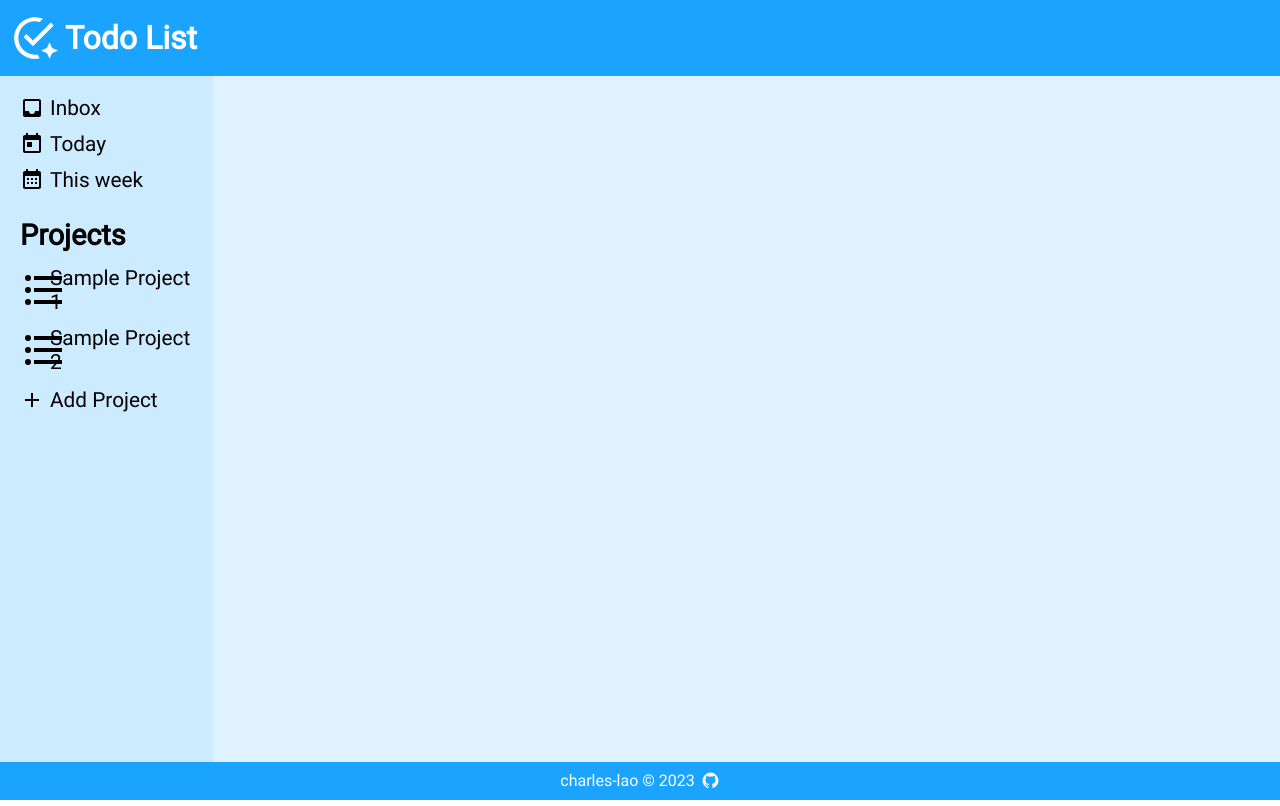
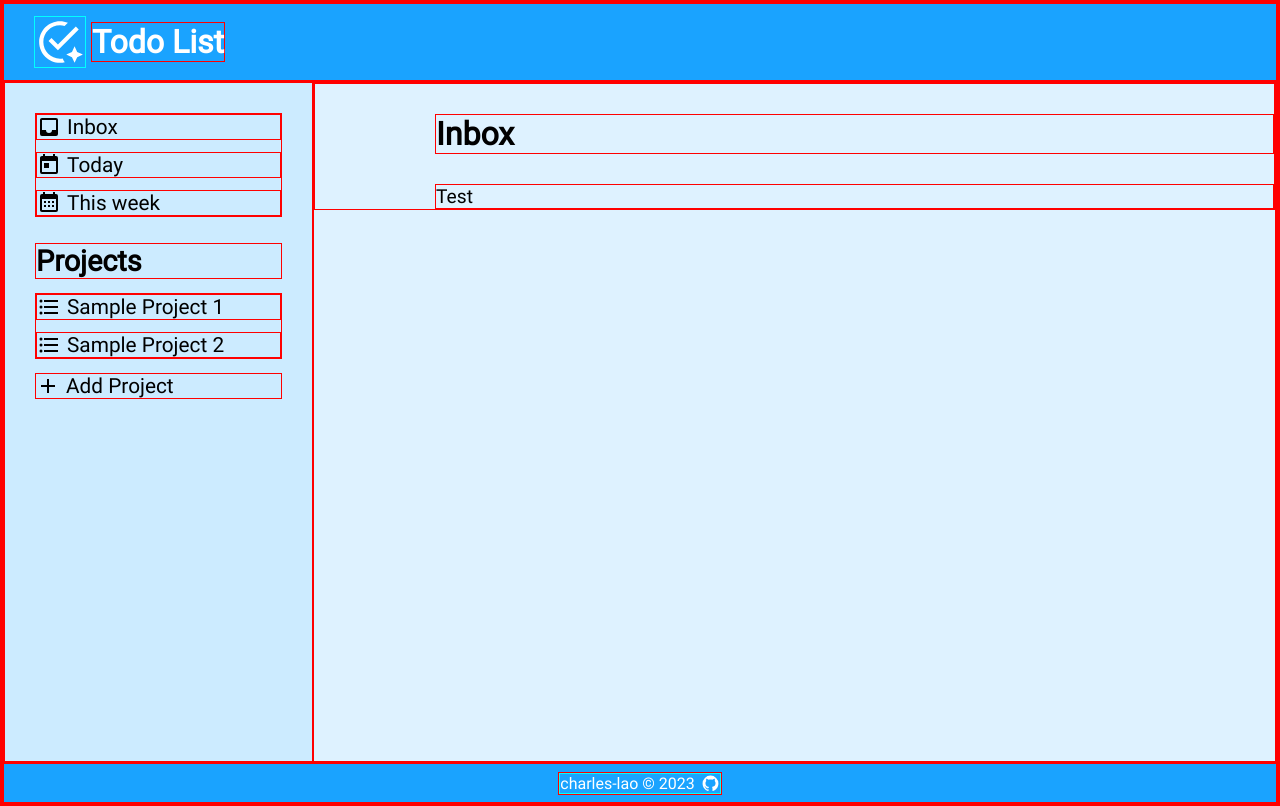
Before and after one commit to charles-lao/todo-list, a website built with webpack: page dist/index.html in a window 1280 px wide. Built offline with nearby package versions, Linux system fonts and the light colour scheme.

Commit message:
Add initial layout for inbox content

```diff
--- a/package.json
+++ b/package.json
@@ -22,6 +22,7 @@
     "webpack-cli": "^5.0.1"
   },
   "dependencies": {
+    "date-fns": "^2.29.3",
     "normalize.css": "^8.0.1"
   }
 }
--- /dev/null
+++ b/src/inbox.js
@@ -0,0 +1,16 @@
+const inbox = (projects, tasks) => {
+  const inboxDiv = document.createElement("div");
+
+  const inboxHeading = document.createElement("h3");
+  inboxHeading.textContent = "Inbox";
+
+  const inboxTask = document.createElement("p");
+  inboxTask.textContent = "Test";
+
+  inboxDiv.appendChild(inboxHeading);
+  inboxDiv.appendChild(inboxTask);
+
+  return inboxDiv.outerHTML;
+};
+
+export default inbox;
--- a/src/index.js
+++ b/src/index.js
@@ -1,8 +1,32 @@
-import todoItem from './todoItem';
-import './styles/style.css';
+import Task from "./todoItem";
+import "./styles/style.css";
+import inbox from "./inbox";
 
-const testItem = todoItem('test title', 'test description', 'test duedate', 'test priority');
+// const testItem = Task('test title', 'test description', 'test duedate', 'test priority');
 
+const storageController = (() => {
+  const projectStorage = [];
+  const taskStorage = [];
 
+  return {
+    projectStorage,
+    taskStorage,
+  };
+})();
 
-console.log(testItem);
+const displayController = (() => {
+  const rightContent = document.querySelector("#right-content");
+
+  const init = () => {
+    rightContent.innerHTML = inbox(
+      storageController.projectStorage,
+      storageController.taskStorage
+    );
+  };
+
+  return {
+    init,
+  };
+})();
+
+displayController.init();
--- a/src/project.js
+++ b/src/project.js
@@ -1,7 +1,7 @@
 /* eslint-disable arrow-body-style */
 
 const project = (name, list) => {
-    return { title, description, dueDate, priority };
+  return { title, description, dueDate, priority };
 };
 
 export default todoItem;
--- a/src/styles/style.css
+++ b/src/styles/style.css
@@ -1,11 +1,11 @@
 @font-face {
-    font-family: 'Roboto';
+  font-family: "Roboto";
   src: url(../fonts/Roboto-Regular.ttf);
 }
 
 * {
-    //border: 1px solid red;
-    font-family: 'Roboto';
+  border: 1px solid red;
+  font-family: "Roboto";
   margin: 0;
   padding: 0;
 }
@@ -22,7 +22,7 @@ a {
 
 header,
 footer {
-    background-color:  #1aa3ff;
+  background-color: #1aa3ff;
   color: white;
 }
 
@@ -38,6 +38,7 @@ header img {
   height: 50px;
   width: 50px;
   filter: invert(100%);
+  margin-left: 20px;
 }
 
 #content-section {
@@ -47,11 +48,11 @@ header img {
 
 #left-content {
   background-color: #ccebff;
-    padding: 20px;
+  padding: 30px;
   gap: 14px;
   display: flex;
   flex-direction: column;
-    flex: 1.3;
+  flex: 1.8;
 }
 
 #left-content ul {
@@ -78,19 +79,19 @@ li#today:hover,
 li#this-week:hover,
 #add-project:hover,
 .project {
-    cursor: pointer
+  cursor: pointer;
 }
 
 li#inbox {
-    background-image: url('../images/inbox.svg');
+  background-image: url("../images/inbox.svg");
 }
 
 li#today {
-    background-image: url('../images/calendar-today.svg');
+  background-image: url("../images/calendar-today.svg");
 }
 
 li#this-week {
-    background-image: url('../images/calendar-month.svg');
+  background-image: url("../images/calendar-month.svg");
 }
 
 #left-content h3 {
@@ -99,19 +100,34 @@ li#this-week {
 }
 
 .project {
-    background-image: url('../images/format-list-bulleted.svg')
+  background-image: url("../images/format-list-bulleted.svg");
 }
 
 #add-project {
   font-size: 1.3rem;
-    background-image: url('../images/plus.svg');
+  background-image: url("../images/plus.svg");
 }
 
+#right-content {
+  flex: 7;
+  background-color: #def2ff;
+}
 
-#right-content {
+#right-content div {
   display: flex;
-    flex: 8;
-    background-color: #def2ff;
+  flex-direction: column;
+  padding-left: 120px;
+  padding-top: 30px;
+  gap: 30px;
+}
+
+#right-content h3 {
+  font-size: 2rem;
+  display: inline;
+}
+
+#right-content p {
+  font-size: 1.2rem;
 }
 
 footer {
@@ -123,7 +139,7 @@ footer {
 }
 
 footer p {
-    background-image: url('../images/github.svg');
+  background-image: url("../images/github.svg");
   background-repeat: no-repeat;
   background-position: right center;
   padding-right: 25px;
--- a/src/todoItem.js
+++ b/src/todoItem.js
@@ -1,7 +1,7 @@
 /* eslint-disable arrow-body-style */
 
-const todoItem = (title, description, dueDate, priority, project) => {
-    return { title, description, dueDate, priority, project };
+const Task = (title, description, dueDate, priority, project) => {
+  return { title, description, dueDate, priority, project };
 };
 
-export default todoItem;
+export default Task;
--- a/webpack.config.js
+++ b/webpack.config.js
@@ -10,15 +10,15 @@ module.exports = {
     rules: [
       {
         test: /\.css$/i,
-        use: ['style-loader', 'css-loader'],
+        use: ["style-loader", "css-loader"],
       },
       {
         test: /\.(png|svg|jpg|jpeg|gif)$/i,
-        type: 'asset/resource',
+        type: "asset/resource",
       },
       {
         test: /\.(woff|woff2|eot|ttf|otf)$/i,
-        type: 'asset/resource',
+        type: "asset/resource",
       },
     ],
   },
```
Also changed, not shown: dist/index.html, dist/main.js, 1 other file. Lines whose indentation alone changed are shown as unchanged.
